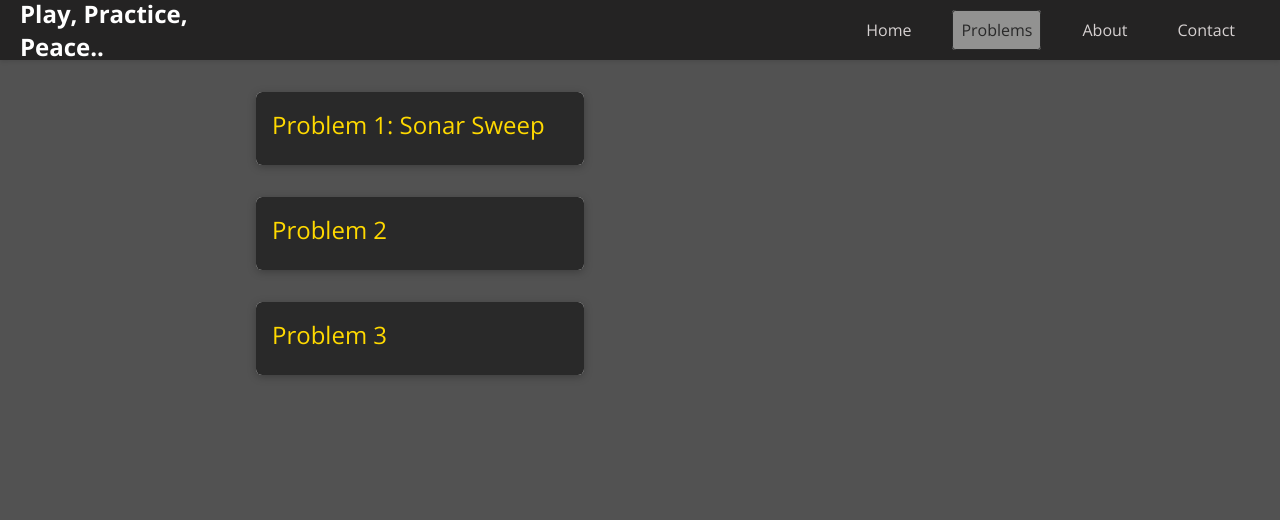
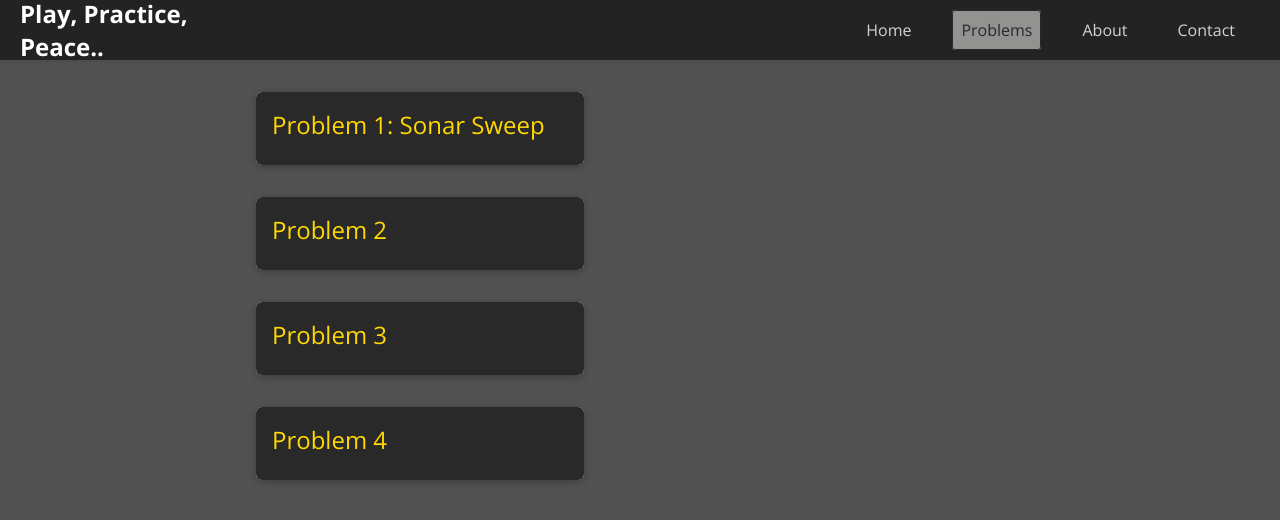
Before and after one commit to GreetingsNeighbor/advent-practice, a React (Create React App) app: page /problem in a window 1280 px wide. Shown: the top 520 px of the page. Built offline with nearby package versions, Linux system fonts and the light colour scheme.

Commit message:
problem 4 need to clean up

```diff
--- /dev/null
+++ b/src/problems/components/Problem4/bingoCardList.js
@@ -0,0 +1,34 @@
+import React, { Fragment } from "react";
+import classes from "./bingoCardList.module.css";
+const BingoCardList = (props) => {
+  const bingoCards = props.bingoCards;
+
+  if (bingoCards === undefined) {
+    console.log('nothing');
+    return null};
+
+  return (
+    <div className={classes.bingCardList}>
+      {Object.keys(bingoCards).map((card) => (
+
+         <BingoCard key={card } card={bingoCards[card].set}></BingoCard>
+      ))}
+    </div>
+  );
+};
+
+export const BingoCard = (props) => {
+  const card = props.card;
+
+  return (
+    <Fragment>
+      <ul className={classes.bingoCard}>
+        {card.map((item) => {
+          return <li >{item.toString()}</li>;
+        })}
+      </ul>
+    </Fragment>
+  );
+};
+
+export default BingoCardList;
--- /dev/null
+++ b/src/problems/components/Problem4/bingoCardList.module.css
@@ -0,0 +1,12 @@
+.bingoCard {
+   list-style: none;
+    padding: 1rem;
+
+}
+
+.bingCardList {
+    display: flex;
+    flex-wrap: wrap;
+    justify-content: space-between;
+    padding: 1rem;
+}
--- a/src/problems/components/ProblemBase.js
+++ b/src/problems/components/ProblemBase.js
@@ -1,12 +1,13 @@
-import React, { useEffect } from 'react';
+import React, {  useEffect } from 'react';
 
 const ProblemBase = (props) => {
-    const [isOpen, setIsOpen] = React.useState(false);
+    const {title, description, solver} = props;
+
     const [fileData, setFileData] = React.useState(null);
     const [answerOne, setAnswerOne] = React.useState(null);
     const [answerTwo, setAnswerTwo] = React.useState(null);
 
-    const {title, description, solver} = props;
+
     const fileSelection = async (e) => {
         const fileName = e.target.files[0];
         if(!!fileName) {
@@ -40,6 +41,7 @@ const ProblemBase = (props) => {
     <div>
       <h1>{title}</h1>
       <p>{description}</p>
+      {props.children}
       <p> {!!answerOne ? answerOne : 'No answer one yet'}</p>
       <p> {!!answerTwo ? answerTwo : 'No answer two yet'}</p>
 
--- a/src/problems/containers/Problem.js
+++ b/src/problems/containers/Problem.js
@@ -6,7 +6,8 @@ import ProblemList from "../components/ProblemList";
 const DUMMY_PROBLEMS = [
   { id: 1, title: "Problem 1: Sonar Sweep", date: "12/1/2021" },
   { id: 2, title: "Problem 2", date: "12/2/2021" },
-  { id: 3, title: "Problem 3", date: "12/2/2021" },
+  { id: 3, title: "Problem 3", date: "12/3/2021" },
+  { id: 4, title: "Problem 4", date: "12/4/2021" }
 ];
 const Problem = () => {
   const params = useParams();
--- a/src/problems/containers/Problem2.js
+++ b/src/problems/containers/Problem2.js
@@ -25,13 +25,14 @@ const Problem2 = () => {
 
   const solve = useCallback(() => {
     // Given a list of consisting of forward x, down y, and up z. Where x is the number of steps forward, y is the depth up, and z is the depth down.
-    //Return the product of sum(x)*(sum(y)-sum(z))
+    //for solutionOne return the product of sum(x)*(sum(y)-sum(z))
     //example list: [forward 3, up 4, down 5, and forward 2] the product should be (3+2)*(5-4) = (5)*(1) = 5
 
     let tempForward = 0;
     let tempDepth = 0;
+    // SolutionTwo
 
-
+    //for solutionTwo return the sum of the product of foward * depth
     let tempAim = 0;
     let tempForwardTwo = 0;
     let tempDepthTwo = 0;
@@ -42,20 +43,22 @@ const Problem2 = () => {
       const value = parseInt(directionInstruction[1]);
       if (instruction === "forward") {
         tempForwardTwo += value;
-        tempDepthTwo += tempAim*value;
+        tempDepthTwo += tempAim * value;
         tempForward += value;
       } else if (instruction === "up") {
-        tempAim-=value;
+        tempAim -= value;
         tempDepth -= value;
-
       } else if (instruction === "down") {
-          tempAim+=value;
+        tempAim += value;
         tempDepth += value;
       }
     }
 
-    setAnswer((prev) => ({ ...prev, solutionOne: tempForward * tempDepth, solutionTwo: tempForwardTwo * tempDepthTwo }));
-
+    setAnswer((prev) => ({
+      ...prev,
+      solutionOne: tempForward * tempDepth,
+      solutionTwo: tempForwardTwo * tempDepthTwo,
+    }));
   }, [dataList]);
   useEffect(() => {
     if (dataList.length > 0) {
--- /dev/null
+++ b/src/problems/containers/Problem4.js
@@ -0,0 +1,133 @@
+import React, { useCallback } from "react";
+import BingoCardList from "../components/Problem4/bingoCardList";
+import ProblemBase from "../components/ProblemBase";
+
+const Problem4 = () => {
+  const [bingcards, setBingoCards] = React.useState([]);
+  const [index, setIndex] = React.useState(0);
+
+  const solver = useCallback((fileData) => {
+    let lines = fileData.slice();
+    let answerone = 0;
+    let answertwo = 0;
+    const drawnNumbers = lines[0].split(",");
+    let cards = [];
+
+    //remove first index from lines
+    lines.shift();
+
+    let cardset = [];
+
+    for (let i = 0; i < lines.length; i++) {
+      if (i % 6 === 0) continue;
+      let row = [];
+      const rowsplit = lines[i].split(" ");
+      const cleanRow = rowsplit.filter((item) => item !== "");
+
+      row.length = cleanRow.length;
+      row.fill(0);
+
+      for (let j = 0; j < cleanRow.length; j++) {
+        row[j] = cleanRow[j];
+      }
+
+      cards.push({ key: cards.length, set: row.slice() });
+
+      if (cards.length === 5) {
+        cardset.push({ key: cardset.length, sets: [...cards] });
+
+        cards = [];
+      }
+    }
+    console.log(cardset);
+    //create 2d array of [cardset.length][cardset[0].sets[0].set.length]
+    let cols = [];
+    let cardsetWon=Array( cardset.length);
+    for (let i = 0; i < cardset.length; i++) {
+      let col = [];
+      col.length = cardset[0].sets[0].set.length;
+      col.fill(0);
+      cols.push(col.slice());
+    }
+
+    cardsetWon.fill(0);
+
+    const calculateNonNegativeSumOfSet = (setNum) => {
+      let sum = 0;
+      for (let i = 0; i < cardset[setNum].sets.length; i++) {
+        for (let j = 0; j < cardset[setNum].sets[i].set.length; j++) {
+          if (cardset[setNum].sets[i].set[j] !== -1) {
+            sum += parseInt(cardset[setNum].sets[i].set[j]);
+          }
+        }
+      }
+    //   console.log(sum);
+      return sum;
+    };
+
+    for (let i = 0; i < drawnNumbers.length; i++) {
+      for (let j = 0; j < cardset.length; j++) {
+        //each set  5 sets
+        if (cardsetWon[j] === 1) {
+          continue;
+        }
+        for (let k = 0; k < cardset[j].sets.length; k++) {
+          //each  set
+          if (cardsetWon[j] === 1) {
+            break;
+          }
+          for (let l = 0; l < cardset[j].sets[k].set.length; l++) {
+            if (cardsetWon[j] === 1) {
+                break;
+              }
+
+
+            if (cardset[j].sets[k].set[l].toString() === drawnNumbers[i]) {
+              cardset[j].sets[k].set[l] = -1;
+
+              cols[j][l]++;
+            }
+            if (cols[j].includes(5)) {
+                     const filtedCount = cardsetWon.filter( (item) => item === 0).length;
+
+            if (filtedCount ===0) {
+                const x = calculateNonNegativeSumOfSet(j);
+
+                answertwo = x* drawnNumbers[i-1];
+                return { answer1: answerone, answer2: answertwo };
+            }
+              console.log("answer", drawnNumbers[i]);
+              setBingoCards(cardset);
+              const x = calculateNonNegativeSumOfSet(j);
+              answerone = drawnNumbers[i] * x;
+              cardsetWon[j] = 1;
+            //   return { answer1: drawnNumbers[i] * x, answer2: cards.length };
+            }
+          }
+          if (cardset[j].sets[k].set.toString() === "-1,-1,-1,-1,-1") {
+            setBingoCards(cardset);
+            const x = calculateNonNegativeSumOfSet(j);
+            answerone = drawnNumbers[i] * x;
+            cardsetWon[j] = 1;
+            // return { answer1: drawnNumbers[i] * x, answer2: cards.length };
+          }
+        }
+      }
+    }
+
+    setBingoCards(cardset);
+    cardset = [];
+    return { answer1: answerone, answer2: answertwo };
+  }, []);
+
+  return (
+    <ProblemBase title="Problem 4" description="description" solver={solver}>
+      {Object.keys(bingcards).map((cardsSet) => (
+        //   console.log(bingcards[cardsSet].sets)
+        <BingoCardList key={cardsSet} bingoCards={bingcards[cardsSet].sets} />
+      ))}
+    </ProblemBase>
+  );
+};
+
+export default Problem4;
--- a/src/problems/containers/ProblemSolution.js
+++ b/src/problems/containers/ProblemSolution.js
@@ -5,8 +5,10 @@ import Card from "../../shared/components/UIElements/Card";
 import Problem1 from "./Problem1";
 import Problem2 from "./Problem2";
 import Problem3 from "./Problem3";
+import Problem4 from "./Problem4";
 import classes from "./ProblemSolution.module.css";
 // import classes from './ProblemSolution.module.css';
+
 
 const ProblemSolution = () => {
   const params = useParams();
@@ -18,6 +20,7 @@ const ProblemSolution = () => {
       {problemNumber === "1" && <Problem1 /> }
       {problemNumber === "2" && <Problem2 /> }
       {problemNumber === "3" && <Problem3 /> }
+      {problemNumber === "4" && <Problem4 /> }
     </Card>
   );
 };
```
